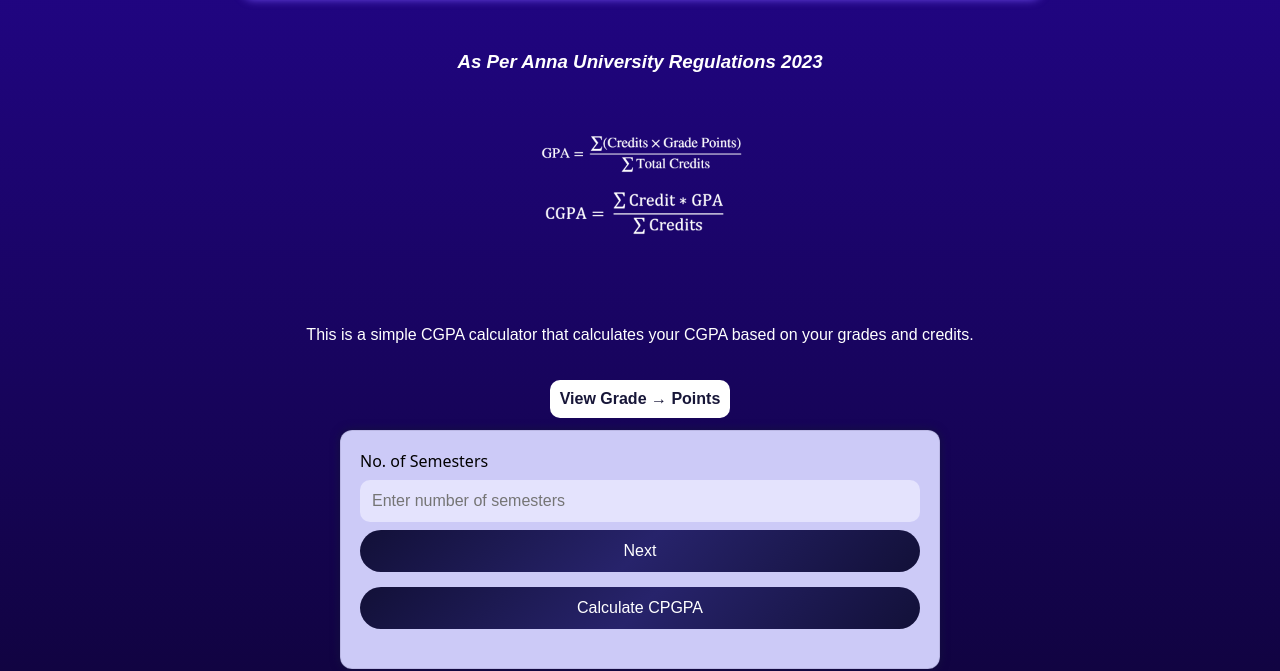
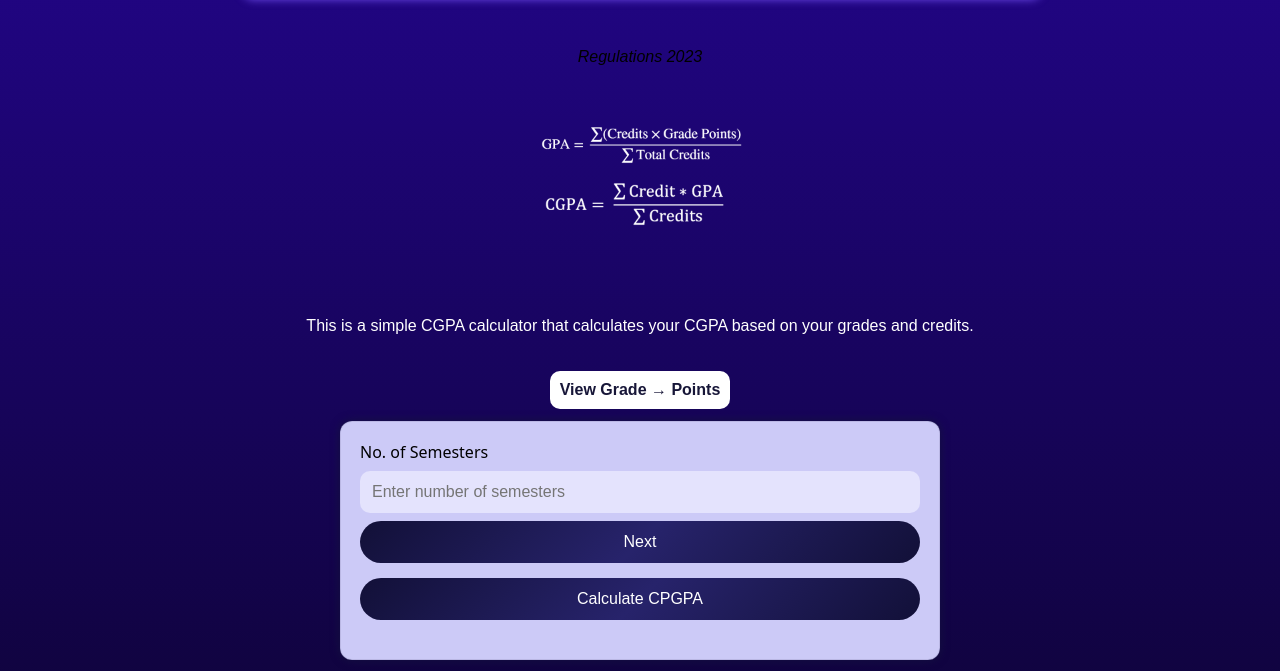
Before and after one commit to Afridi2008/CGPA-Calculator, a plain HTML site: page index.html in a window 1280 px wide. Shown: the part 139-810 px from the top of the page. Drawn offline with Linux system fonts and the light colour scheme.

Commit message:
Update index.html

```diff
--- a/index.html
+++ b/index.html
@@ -18,7 +18,7 @@
 
 
     <div class="img">
-        <h3><em>As Per Anna University Regulations 2023</em></h3>
+        <p><em> Regulations 2023</em></p>
         <img src="for.PNG" alt="CGPA Calculator"><br>
 
     </div>
```
